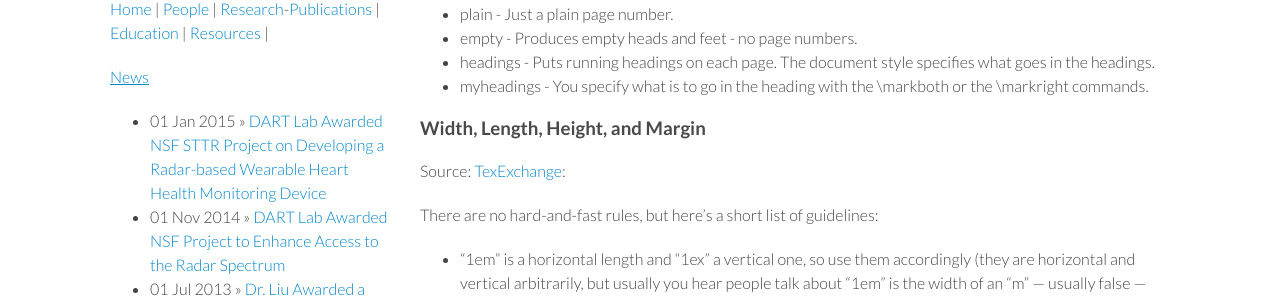
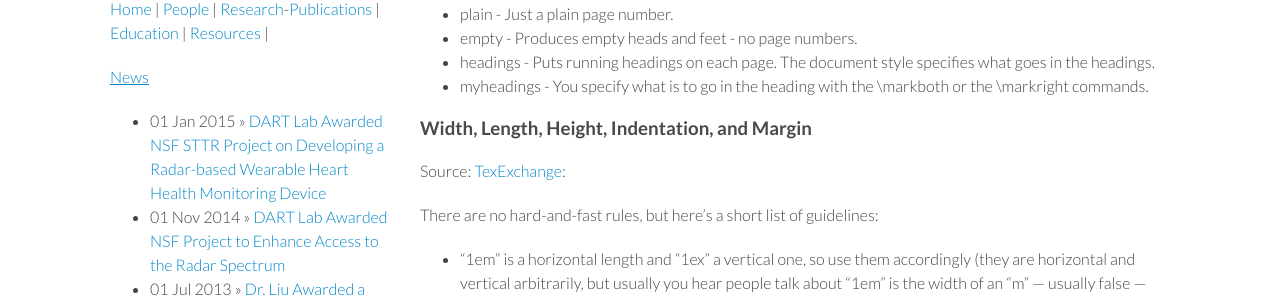
Before and after one commit to ucdart/ucdart.github.io, a Jekyll site: the page built from resources/latex.md, in a window 1280 px wide and 900 px high, scrolled down 1062 px. Shown: the part 143-442 px from the top of the window. Built offline with Jekyll 4.4.1, drawn with Linux system fonts in a browser that asks for light colours.

Commit message:
Update latex.md

```diff
--- a/resources/latex.md
+++ b/resources/latex.md
@@ -53,7 +53,7 @@ The usage of \thispagestyle is \thispagestyle{option}. The option can be:
 * headings - Puts running headings on each page. The document style specifies what goes in the headings.
 * myheadings - You specify what is to go in the heading with the \markboth or the \markright commands.
 
-### Width, Length, Height, and Margin
+### Width, Length, Height, Indentation, and Margin
 
 Source: [TexExchange](http://tex.stackexchange.com/questions/4239/which-measurement-units-should-one-use-in-latex):
 
```
